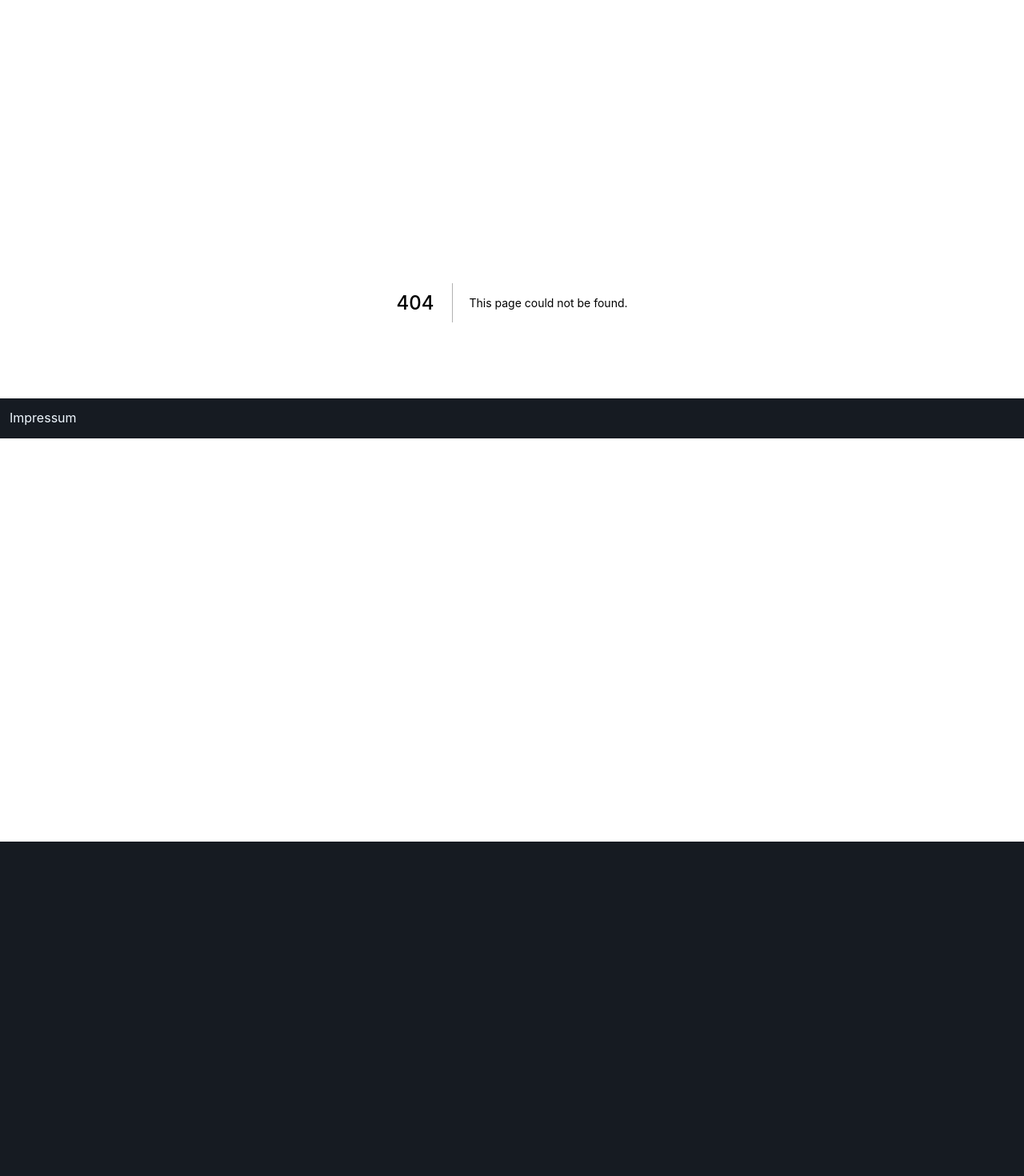
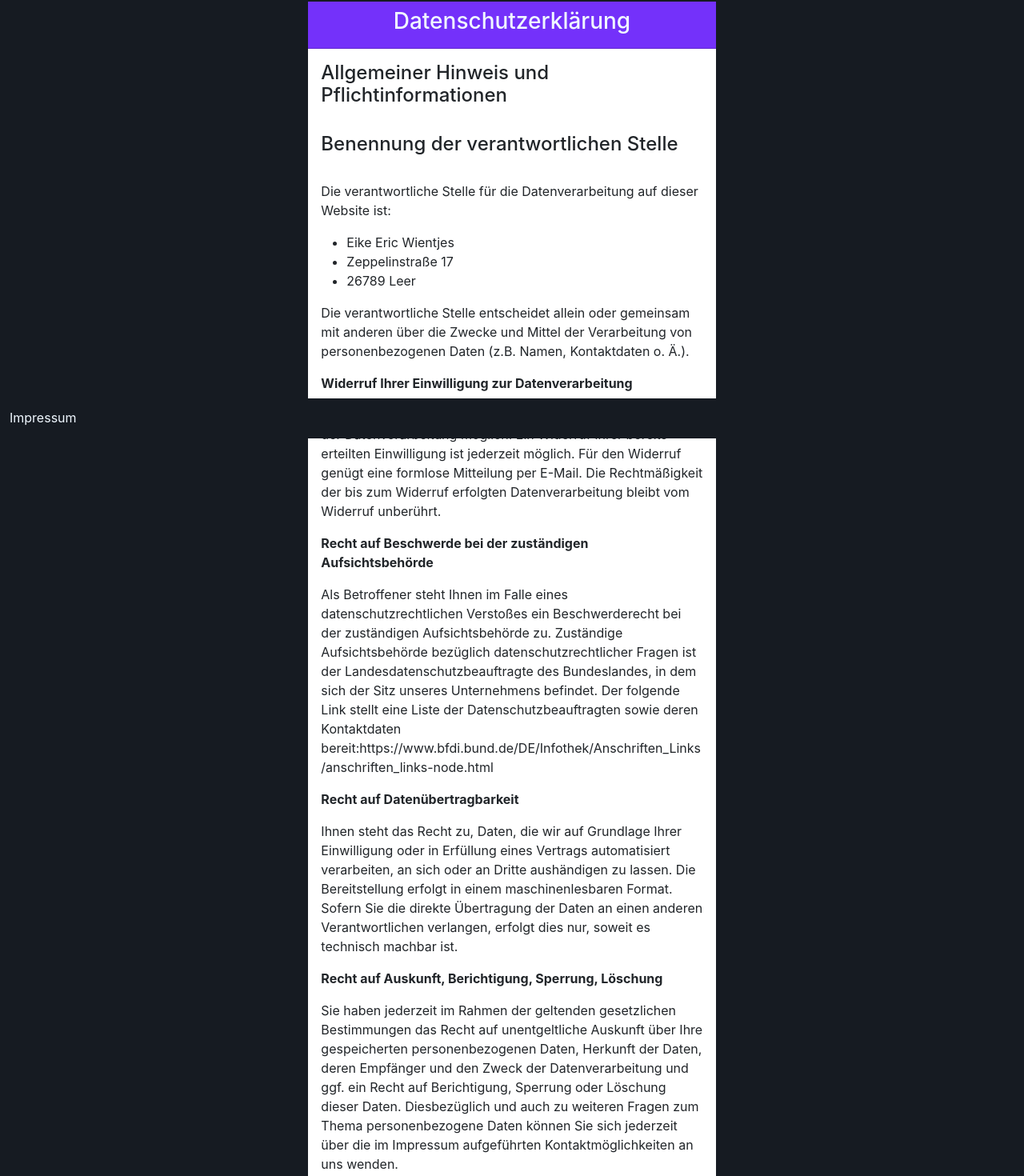
Before and after one commit to MarkWatney15102/homepage, a Next.js app: page /datenschutz in a window 1280 px wide. Before the commit this address had no page. Shown: the part 252-1722 px from the top of the page at 80% size. Before the commit the page ends 1304 px from the top, so only its background shows below. Built offline with nearby package versions, Linux system fonts and the light colour scheme.

Commit message:
CHANGE: fixed page

```diff
--- /dev/null
+++ b/pages/datenschutz.js
@@ -0,0 +1,111 @@
+function Datenschutz() {
+  return <>
+    <br/>
+    <div className={"container-fluid"}>
+      <div className={"row justify-content-center"}>
+        <div className={"col-12 col-md-5"}>
+          <div className={"card"}>
+            <div className={"card-header"}>
+              <h3 className={"card-title"}>Datenschutzerklärung</h3>
+            </div>
+            <div className={"card-body"}>
+              <h4>Allgemeiner Hinweis und Pflichtinformationen</h4>
+              <br/>
+              <h4>Benennung der verantwortlichen Stelle</h4>
+              <br/>
+              <p>Die verantwortliche Stelle für die Datenverarbeitung auf dieser Website ist:</p>
+
+              <ul>
+                <li>Eike Eric Wientjes</li>
+                <li>Zeppelinstraße 17</li>
+                <li>26789 Leer</li>
+              </ul>
+
+              <p>
+                Die verantwortliche Stelle entscheidet allein oder gemeinsam mit anderen über die Zwecke und Mittel der
+                Verarbeitung von personenbezogenen Daten (z.B. Namen, Kontaktdaten o. Ä.).
+              </p>
+
+              <p><b>Widerruf Ihrer Einwilligung zur Datenverarbeitung</b></p>
+
+              <p>
+                Nur mit Ihrer ausdrücklichen Einwilligung sind einige Vorgänge der Datenverarbeitung möglich. Ein
+                Widerruf Ihrer bereits erteilten Einwilligung ist jederzeit möglich. Für den Widerruf genügt eine
+                formlose Mitteilung per E-Mail. Die Rechtmäßigkeit der bis zum Widerruf erfolgten Datenverarbeitung
+                bleibt vom Widerruf unberührt.
+              </p>
+
+              <p><b>Recht auf Beschwerde bei der zuständigen Aufsichtsbehörde</b></p>
+
+              <p>
+                Als Betroffener steht Ihnen im Falle eines datenschutzrechtlichen Verstoßes ein Beschwerderecht bei der
+                zuständigen Aufsichtsbehörde zu. Zuständige Aufsichtsbehörde bezüglich datenschutzrechtlicher Fragen ist
+                der Landesdatenschutzbeauftragte des Bundeslandes, in dem sich der Sitz unseres Unternehmens befindet.
+                Der folgende Link stellt eine Liste der Datenschutzbeauftragten sowie deren Kontaktdaten bereit:
+                <a
+                  href="https://www.bfdi.bund.de/DE/Infothek/Anschriften_Links/anschriften_links-node.html">https://www.bfdi.bund.de/DE/Infothek/Anschriften_Links/anschriften_links-node.html</a>
+              </p>
+
+              <p><b>Recht auf Datenübertragbarkeit</b></p>
+
+              <p>
+                Ihnen steht das Recht zu, Daten, die wir auf Grundlage Ihrer Einwilligung oder in Erfüllung eines
+                Vertrags automatisiert verarbeiten, an sich oder an Dritte aushändigen zu lassen. Die Bereitstellung
+                erfolgt in einem maschinenlesbaren Format. Sofern Sie die direkte Übertragung der Daten an einen anderen
+                Verantwortlichen verlangen, erfolgt dies nur, soweit es technisch machbar ist.
+              </p>
+
+              <p><b>Recht auf Auskunft, Berichtigung, Sperrung, Löschung</b></p>
+
+              <p>
+                Sie haben jederzeit im Rahmen der geltenden gesetzlichen Bestimmungen das Recht auf unentgeltliche
+                Auskunft über Ihre gespeicherten personenbezogenen Daten, Herkunft der Daten, deren Empfänger und den
+                Zweck der Datenverarbeitung und ggf. ein Recht auf Berichtigung, Sperrung oder Löschung dieser Daten.
+                Diesbezüglich und auch zu weiteren Fragen zum Thema personenbezogene Daten können Sie sich jederzeit
+                über die im Impressum aufgeführten Kontaktmöglichkeiten an uns wenden.
+              </p>
+
+              <p><b>SSL- bzw. TLS-Verschlüsselung</b></p>
+
+              <p>
+                Aus Sicherheitsgründen und zum Schutz der Übertragung vertraulicher Inhalte, die Sie an uns als
+                Seitenbetreiber senden, nutzt unsere Website eine SSL-bzw. TLS-Verschlüsselung. Damit sind Daten, die
+                Sie über diese Website übermitteln, für Dritte nicht mitlesbar. Sie erkennen eine verschlüsselte
+                Verbindung an der „https://“ Adresszeile Ihres Browsers und am Schloss-Symbol in der Browserzeile.
+              </p>
+
+              <p><b>Server-Log-Dateien</b></p>
+
+              <p>
+                In Server-Log-Dateien erhebt und speichert der Provider der Website automatisch Informationen, die Ihr
+                Browser automatisch an uns übermittelt. Dies sind:
+              </p>
+
+              <ul>
+                <li>Besuchte Seite auf unserer Domain</li>
+                <li>Datum und Uhrzeit der Serveranfrage</li>
+                <li>Browsertyp und Browserversion</li>
+                <li>Verwendetes Betriebssystem</li>
+                <li>Referrer URL</li>
+                <li>Hostname des zugreifenden Rechners</li>
+                <li>IP-Adresse</li>
+              </ul>
+
+              <p>
+                Es findet keine Zusammenführung dieser Daten mit anderen Datenquellen statt. Grundlage der
+                Datenverarbeitung bildet Art. 6 Abs. 1 lit. b DSGVO, der die Verarbeitung von Daten zur Erfüllung eines
+                Vertrags oder vorvertraglicher Maßnahmen gestattet.
+              </p>
+
+              <small>
+                Quelle: Datenschutz-Konfigurator von <a href="https://mein-datenschutzbeauftragter.de">https://mein-datenschutzbeauftragter.de</a>
+              </small>
+            </div>
+          </div>
+        </div>
+      </div>
+    </div>
+  </>;
+}
+
+export default Datenschutz;
```
Also changed, not shown: components/home/content.js (+23 -14 lines), pages/index.js (+8 -0 lines).
